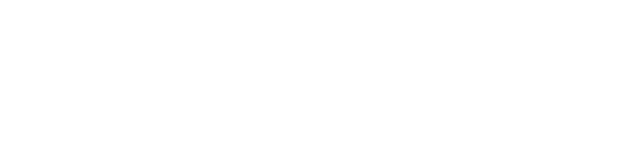
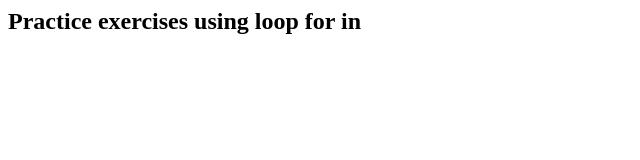
Before and after one commit to Mariacecilia1999/practica-git, a plain HTML site: page index.html in a window 1280 px wide. Shown: the whole page, without its empty margins (0-640 px from the left). Drawn offline with Linux system fonts and the light colour scheme.

Commit message:
Adding title h2 exercise loop for in

```diff
--- a/index.html
+++ b/index.html
@@ -6,6 +6,7 @@
    <title>Document</title>
 </head>
 <body>
+   <h2>Practice exercises using loop for in</h2>
    <script src="./js/main.js"></script>
 </body>
 </html>
```
